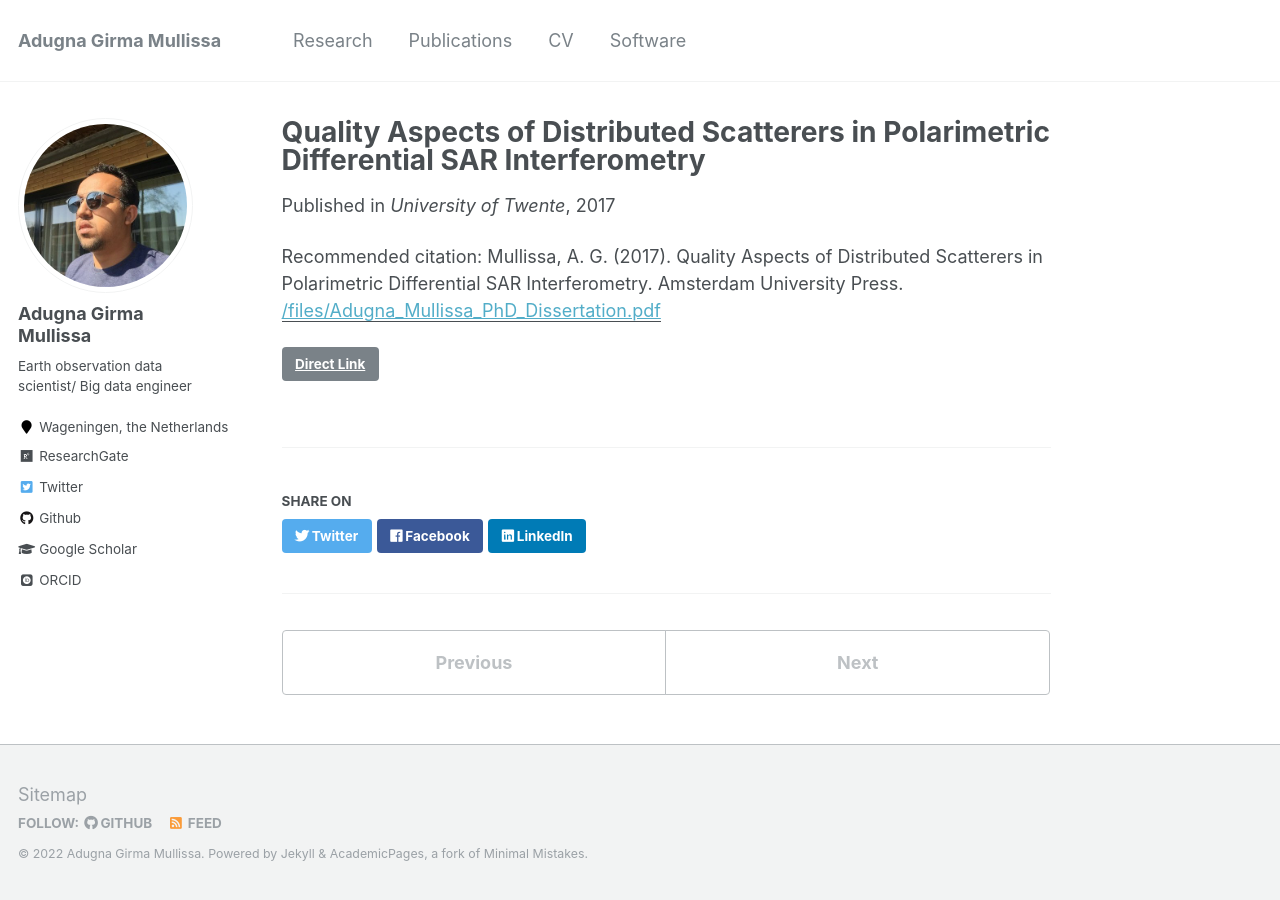
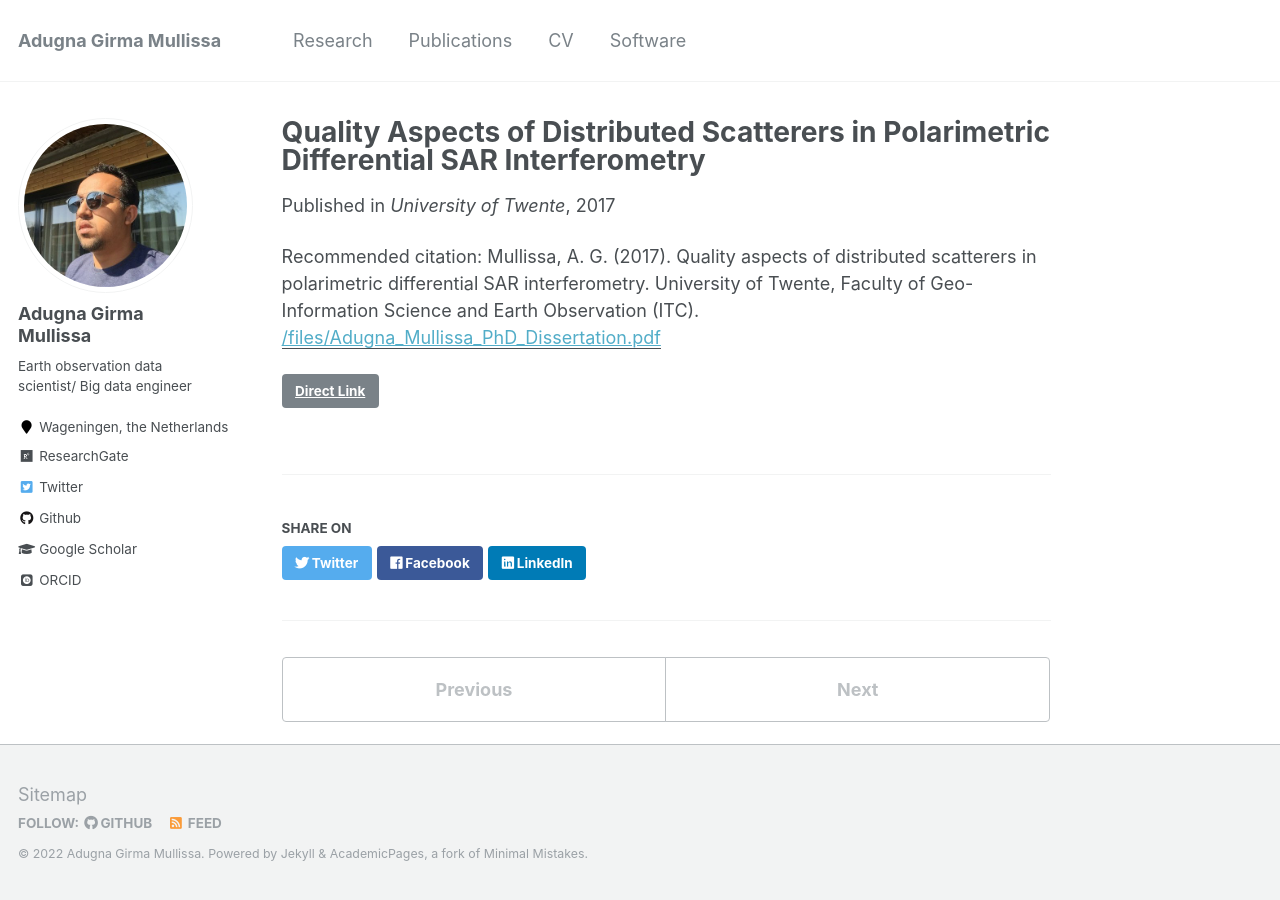
Before and after one commit to adugnag/adugnag.github.io, a Jekyll site: the page built from _publications/paper10.md, in a window 1280 px wide. Built offline with Jekyll 4.4.1, drawn with Linux system fonts in a browser that asks for light colours; some web fonts are replaced.

Commit message:
Update paper10.md

```diff
--- a/_publications/paper10.md
+++ b/_publications/paper10.md
@@ -7,5 +7,5 @@ date: 2017-12-22
 venue: 'University of Twente'
 paperurl: '/files/Adugna_Mullissa_PhD_Dissertation.pdf'
 link: 'http://dx.doi.org/10.3990/1.9789036544573'
-citation: 'Mullissa, A. G. (2017). Quality Aspects of Distributed Scatterers in Polarimetric Differential SAR Interferometry. Amsterdam University Press.'
+citation: 'Mullissa, A. G. (2017). Quality aspects of distributed scatterers in polarimetric differential SAR interferometry. University of Twente, Faculty of Geo-Information Science and Earth Observation (ITC).'
 ---
```
